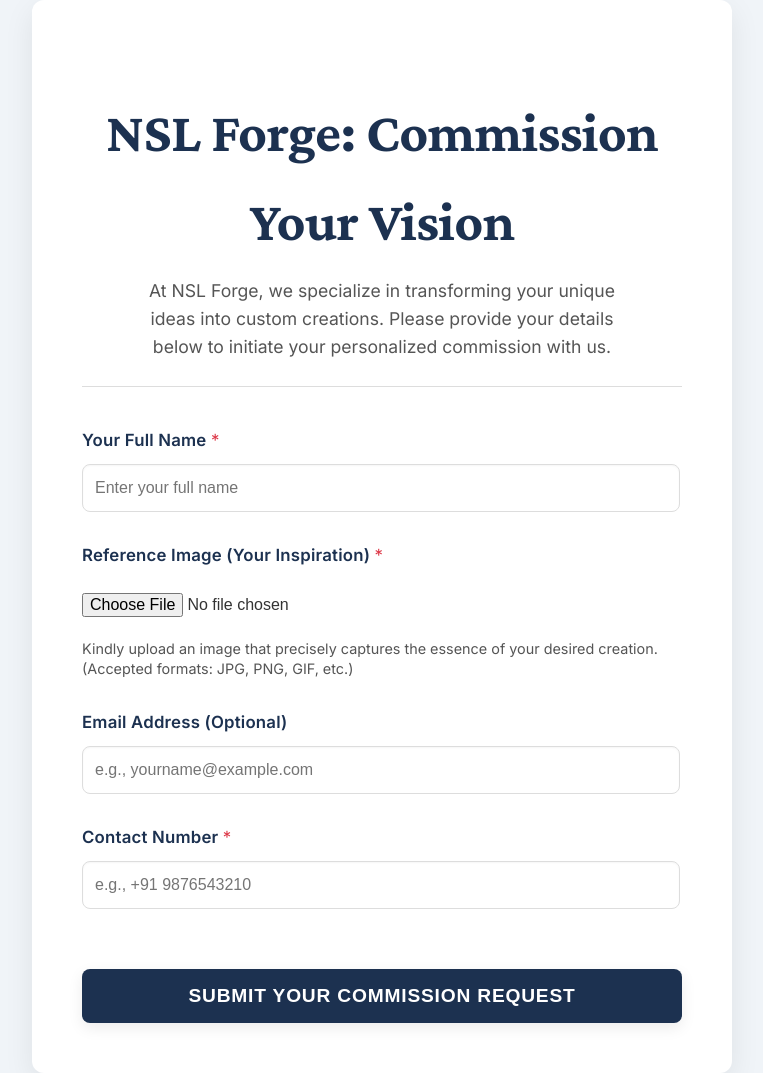
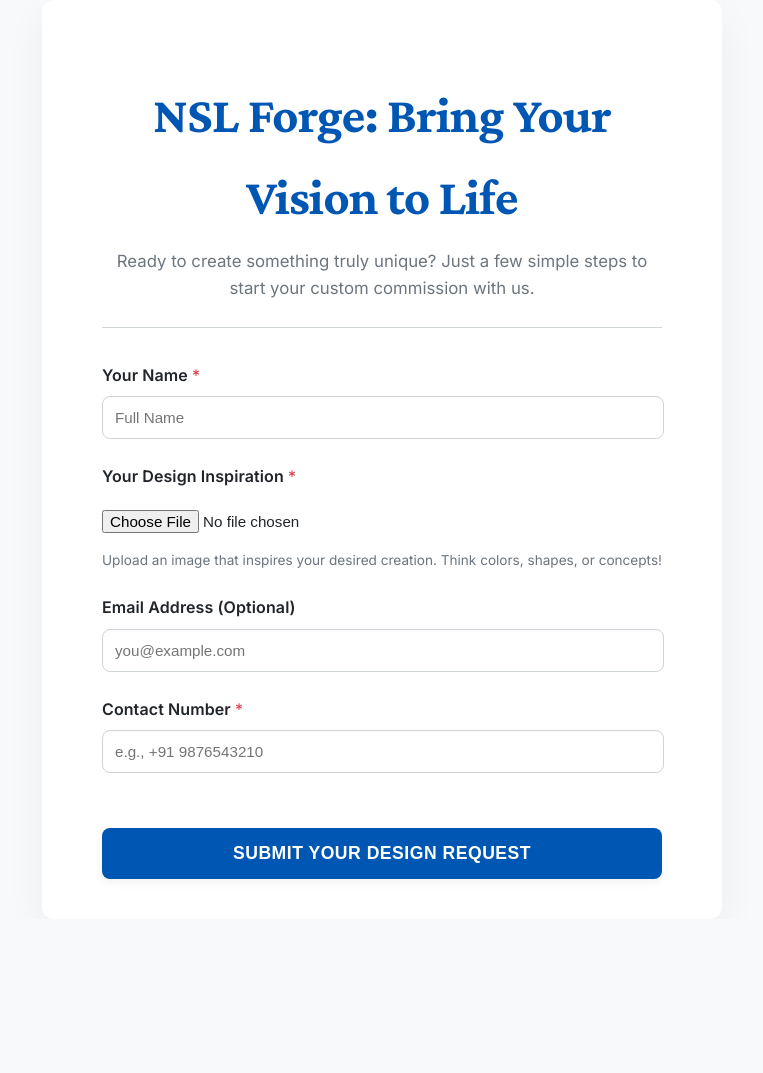
Before and after one commit to NSLcreates/NSLForge_lite, a plain HTML site: page index.html in a window 1280 px wide. Shown: the whole page, without its empty margins (258-1021 px from the left). After the commit the page ends 919 px from the top, so only its background shows below. Drawn offline with nearby package versions, Linux system fonts and the light colour scheme.

Commit message:
Update index.html

```diff
--- a/index.html
+++ b/index.html
@@ -3,28 +3,29 @@
 <head>
     <meta charset="UTF-8">
     <meta name="viewport" content="width=device-width, initial-scale=1.0">
-    <title>NSL Forge: Commission Your Vision</title>
+    <title>NSL Forge: Start Your Custom Creation</title>
     <link rel="preconnect" href="https://fonts.googleapis.com">
     <link rel="preconnect" href="https://fonts.gstatic.com" crossorigin>
     <link href="https://fonts.googleapis.com/css2?family=Crimson+Pro:wght@400;600;700&family=Inter:wght@300;400;500;600&display=swap" rel="stylesheet">
     <style>
         :root {
-            --primary-navy: #1C3150;     /* Deep, rich navy for primary elements */
-            --accent-gold: #B8860B;      /* Muted, elegant gold for accents */
-            --light-grey-blue: #F0F4F8;  /* Very light background for professionalism */
-            --off-white: #FFFFFF;
-            --text-dark: #333333;
-            --text-medium: #555555;
-            --border-light: #DDDDDD;
-            --shadow-subtle: rgba(0, 0, 0, 0.08);
-            --shadow-hover: rgba(0, 0, 0, 0.15);
+            /* Restored and refined color palette */
+            --primary-blue: #0056b3;     /* A deep, trusted blue */
+            --accent-gold: #DAA520;      /* Rich, inviting gold */
+            --light-bg: #F8F9FA;         /* Soft, breathable background */
+            --white: #FFFFFF;
+            --text-dark: #212529;
+            --text-light: #6C757D;
+            --border-subtle: #CED4DA;
+            --shadow-soft: rgba(0, 0, 0, 0.05);
+            --shadow-hover: rgba(0, 0, 0, 0.1);
         }
 
         body {
             font-family: 'Inter', sans-serif;
             margin: 0;
             padding: 0;
-            background-color: var(--light-grey-blue);
+            background-color: var(--light-bg);
             color: var(--text-dark);
             display: flex;
             justify-content: center;
@@ -35,15 +36,15 @@
         }
 
         .container {
-            background-color: var(--off-white);
+            background-color: var(--white);
             border-radius: 12px;
-            box-shadow: 0 10px 30px var(--shadow-subtle);
-            padding: 50px;
+            box-shadow: 0 15px 40px var(--shadow-soft); /* Deeper, softer shadow */
+            padding: 40px 60px; /* More horizontal padding */
             width: 100%;
-            max-width: 700px; /* Wider for a more spacious feel */
+            max-width: 680px; /* Optimized width for readability */
             text-align: center;
             box-sizing: border-box;
-            animation: fadeIn 0.8s ease-out; /* Subtle fade-in for the container */
+            animation: fadeIn 0.8s ease-out;
         }
 
         @keyframes fadeIn {
@@ -52,23 +53,23 @@
         }
 
         header {
-            margin-bottom: 40px;
-            border-bottom: 1px solid var(--border-light);
+            margin-bottom: 35px;
             padding-bottom: 25px;
+            border-bottom: 1px solid var(--border-subtle); /* Clean separator */
         }
 
         header h1 {
-            font-family: 'Crimson Pro', serif; /* Elegant serif for the main title */
-            color: var(--primary-navy);
-            font-size: 3.5em;
+            font-family: 'Crimson Pro', serif;
+            color: var(--primary-blue);
+            font-size: 3.2em; /* Slightly adjusted size */
             margin-bottom: 10px;
-            letter-spacing: -0.5px; /* Tighter letter spacing for refinement */
+            letter-spacing: -0.8px; /* Tighter for modern look */
         }
 
         header p {
-            color: var(--text-medium);
-            font-size: 1.1em;
-            max-width: 500px;
+            color: var(--text-light);
+            font-size: 1.05em;
+            max-width: 550px;
             margin: 0 auto;
         }
 
@@ -77,38 +78,38 @@
         }
 
         .form-group {
-            margin-bottom: 30px;
+            margin-bottom: 25px; /* Reduced spacing */
         }
 
         .form-group label {
             display: block;
-            font-size: 1.05em;
-            color: var(--primary-navy);
-            margin-bottom: 10px;
-            font-weight: 600; /* Slightly bolder labels */
-            letter-spacing: 0.2px;
+            font-size: 1em; /* Slightly smaller, more refined */
+            color: var(--text-dark);
+            margin-bottom: 8px; /* Reduced spacing */
+            font-weight: 600;
+            letter-spacing: 0.1px;
         }
 
         .form-group input[type="text"],
         .form-group input[type="email"],
         .form-group input[type="tel"] {
-            width: calc(100% - 28px); /* Adjusting for padding */
-            padding: 14px 12px;
-            border: 1px solid var(--border-light);
+            width: calc(100% - 24px); /* Consistent padding calculation */
+            padding: 12px;
+            border: 1px solid var(--border-subtle);
             border-radius: 8px;
-            font-size: 1em;
+            font-size: 0.95em;
             color: var(--text-dark);
-            background-color: var(--off-white);
-            transition: border-color 0.3s ease, box-shadow 0.3s ease;
-            box-shadow: inset 0 1px 2px rgba(0, 0, 0, 0.04); /* Subtle inner shadow */
+            background-color: var(--white);
+            transition: border-color 0.2s ease, box-shadow 0.2s ease;
+            box-shadow: inset 0 1px 2px rgba(0, 0, 0, 0.03);
         }
 
         .form-group input[type="file"] {
             width: 100%;
-            padding: 14px 0;
+            padding: 12px 0;
             border: none;
             border-radius: 8px;
-            font-size: 1em;
+            font-size: 0.95em;
             color: var(--text-dark);
             cursor: pointer;
             outline: none;
@@ -118,88 +119,88 @@
         .form-group input[type="email"]:focus,
         .form-group input[type="tel"]:focus,
         .form-group input[type="file"]:focus {
-            border-color: var(--accent-gold);
-            box-shadow: 0 0 0 3px rgba(184, 134, 11, 0.2); /* Gold accent focus ring */
+            border-color: var(--primary-blue);
+            box-shadow: 0 0 0 3px rgba(0, 86, 179, 0.15); /* Blue focus ring */
             outline: none;
         }
 
         .form-group small {
             display: block;
-            margin-top: 8px;
-            color: var(--text-medium);
-            font-size: 0.9em;
+            margin-top: 6px;
+            color: var(--text-light);
+            font-size: 0.85em;
             line-height: 1.4;
         }
 
         .required {
-            color: #DC3545; /* Clear, professional red for required */
+            color: #DC3545; /* Standard error red */
             font-weight: normal;
         }
 
         button[type="submit"] {
-            background-color: var(--primary-navy);
-            color: var(--off-white);
-            padding: 16px 40px;
+            background-color: var(--primary-blue);
+            color: var(--white);
+            padding: 15px 35px;
             border: none;
             border-radius: 8px;
-            font-size: 1.2em;
+            font-size: 1.1em;
             font-weight: 600;
             cursor: pointer;
-            transition: background-color 0.3s ease, transform 0.2s ease, box-shadow 0.3s ease;
+            transition: background-color 0.2s ease, transform 0.1s ease, box-shadow 0.2s ease;
             width: 100%;
             margin-top: 30px;
-            box-shadow: 0 5px 15px var(--shadow-subtle);
-            letter-spacing: 0.8px;
-            text-transform: uppercase; /* Uppercase for a stronger call to action */
+            box-shadow: 0 4px 10px var(--shadow-soft);
+            letter-spacing: 0.5px;
+            text-transform: uppercase;
         }
 
         button[type="submit"]:hover {
             background-color: var(--accent-gold); /* Gold on hover */
-            transform: translateY(-2px);
-            box-shadow: 0 8px 20px var(--shadow-hover);
+            transform: translateY(-1px); /* More subtle lift */
+            box-shadow: 0 6px 15px var(--shadow-hover);
         }
 
         /* Responsive Adjustments */
         @media (max-width: 768px) {
             .container {
-                margin: 25px;
-                padding: 35px;
+                margin: 20px;
+                padding: 30px 40px;
             }
 
             header h1 {
-                font-size: 2.8em;
+                font-size: 2.5em;
             }
 
             button[type="submit"] {
-                font-size: 1.1em;
-                padding: 14px 30px;
+                font-size: 1em;
+                padding: 12px 25px;
             }
         }
 
         @media (max-width: 480px) {
             .container {
                 margin: 15px;
-                padding: 25px;
+                padding: 25px 30px;
             }
 
             header h1 {
-                font-size: 2.2em;
+                font-size: 2em;
             }
 
             .form-group label {
-                font-size: 0.95em;
+                font-size: 0.9em;
             }
 
             .form-group input[type="text"],
             .form-group input[type="email"],
             .form-group input[type="tel"] {
-                padding: 12px 10px;
-                font-size: 0.95em;
+                padding: 10px;
+                font-size: 0.9em;
             }
 
             button[type="submit"] {
-                font-size: 1em;
-                padding: 12px 20px;
+                font-size: 0.95em;
+                padding: 10px 20px;
             }
         }
     </style>
@@ -207,27 +208,27 @@
 <body>
     <div class="container">
         <header>
-            <h1>NSL Forge: Commission Your Vision</h1>
-            <p>At NSL Forge, we specialize in transforming your unique ideas into custom creations. Please provide your details below to initiate your personalized commission with us.</p>
+            <h1>NSL Forge: Bring Your Vision to Life</h1>
+            <p>Ready to create something truly unique? Just a few simple steps to start your custom commission with us.</p>
         </header>
 
         <main>
             <form action="https://formsubmit.co/nslcreatesofficial@gmail.com" method="POST" enctype="multipart/form-data">
                 <input type="hidden" name="_captcha" value="false">
                 <div class="form-group">
-                    <label for="name">Your Full Name <span class="required">*</span></label>
-                    <input type="text" id="name" name="Name" placeholder="Enter your full name" required aria-label="Full Name">
+                    <label for="name">Your Name <span class="required">*</span></label>
+                    <input type="text" id="name" name="Name" placeholder="Full Name" required aria-label="Full Name">
                 </div>
 
                 <div class="form-group">
-                    <label for="reference-image">Reference Image (Your Inspiration) <span class="required">*</span></label>
+                    <label for="reference-image">Your Design Inspiration <span class="required">*</span></label>
                     <input type="file" id="reference-image" name="Reference_Image" accept="image/*" required aria-label="Reference Image">
-                    <small>Kindly upload an image that precisely captures the essence of your desired creation. (Accepted formats: JPG, PNG, GIF, etc.)</small>
+                    <small>Upload an image that inspires your desired creation. Think colors, shapes, or concepts!</small>
                 </div>
 
                 <div class="form-group">
                     <label for="email">Email Address (Optional)</label>
-                    <input type="email" id="email" name="Email" placeholder="e.g., yourname@example.com" aria-label="Email Address">
+                    <input type="email" id="email" name="Email" placeholder="you@example.com" aria-label="Email Address">
                 </div>
 
                 <div class="form-group">
@@ -235,7 +236,7 @@
                     <input type="tel" id="phone" name="Phone_Number" placeholder="e.g., +91 9876543210" required aria-label="Phone Number">
                 </div>
 
-                <button type="submit">Submit Your Commission Request</button>
+                <button type="submit">Submit Your Design Request</button>
             </form>
         </main>
     </div>
```
